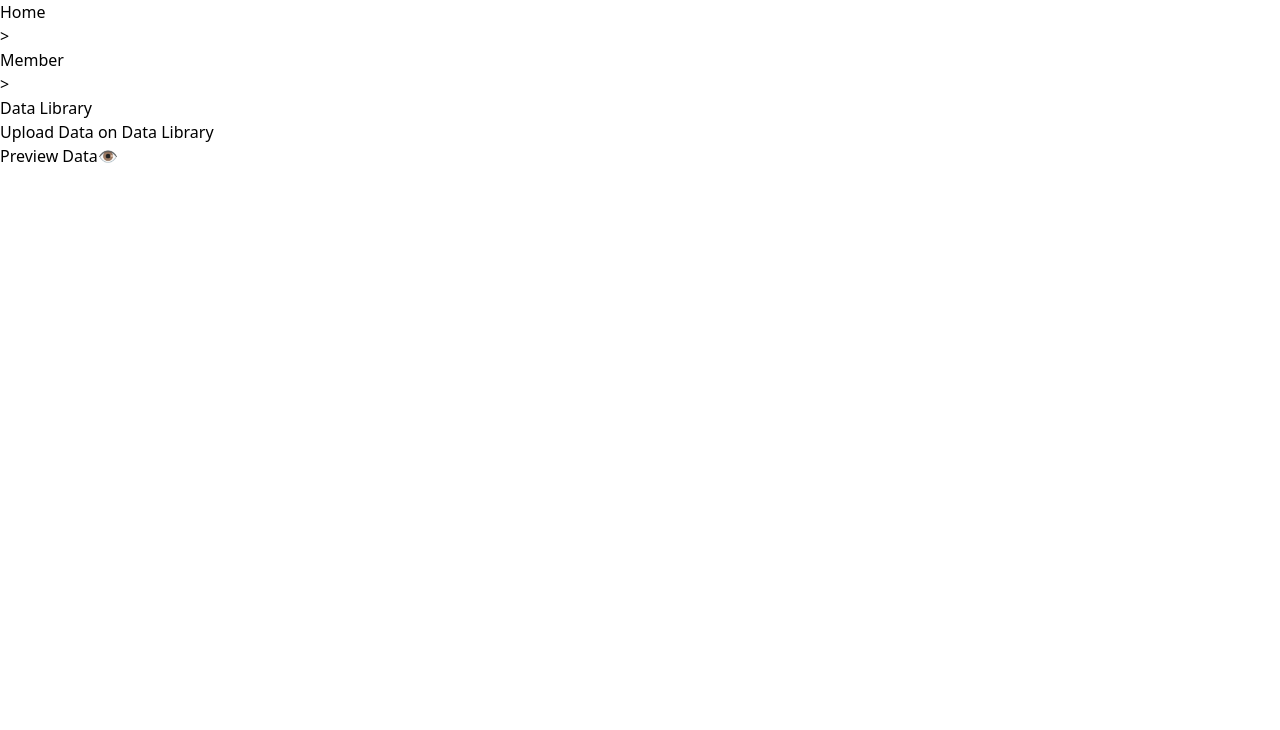
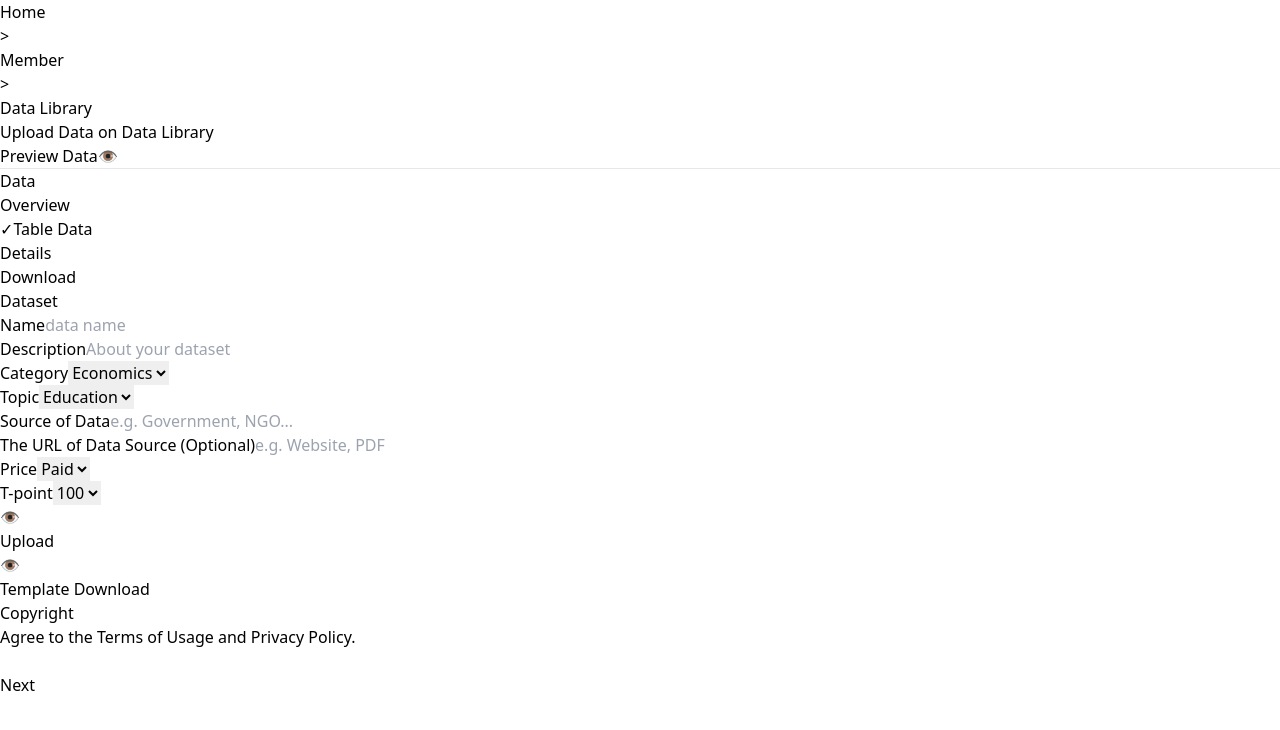
Before and after one commit to imam0321/log-contract, a React (Vite) app: page / in a window 1280 px wide. Shown: the top 730 px of the page. Built offline with nearby package versions, Linux system fonts and the light colour scheme.

Commit message:
complited Data Library component

```diff
--- a/src/components/profile/DataLibrary.jsx
+++ b/src/components/profile/DataLibrary.jsx
@@ -1,11 +1,19 @@
+import { useState } from "react";
 
 
 export default function DataLibrary() {
+  const [isOnCopyright, setIsOnCopyright] = useState(false);
+
+  const handleCopyrightToggle = (event) => {
+    event.preventDefault();
+    setIsOnCopyright(!isOnCopyright);
+  };
+
   return (
     <>
-      <div className="mt-4 ms-6 mr-8">
+      <div className="mt-4 ms-6 mr-8 md:block hidden">
         <nav
-          className="flex items-center w-[18%] h-[24px] text-sm border border-[#E9E9EB] rounded-md px-2 py-2"
+          className="md:flex items-center w-[19%] h-[24px] text-sm border border-[#E9E9EB] rounded-md px-2 py-2"
         >
           <ol className="flex items-center space-x-1 text-[#60646C]">
             <li>
@@ -42,8 +50,168 @@ export default function DataLibrary() {
             <button className="h-[36px] flex items-center border-2 border-dashed rounded shadow px-4 py-2">👁️</button>
           </div>
         </div>
+        <hr className="border border-[#D9D9D9] mt-5 mb-[60px] -ms-6 -mr-8" />
       </div>
 
+      <div className="flex justify-start gap-x-7">
+        <nav className="w-[15%] md:block hidden ms-11">
+          <h3 className="font-semibold">Data</h3>
+          <ul className="pt-2">
+            <li><span className="font-medium text-sm pr-4">{" "}</span>Overview</li>
+            <li><span className="font-medium text-sm pr-1">✓</span>Table Data</li>
+            <li><span className="font-medium text-sm pr-4">{" "}</span>Details</li>
+            <li><span className="font-medium text-sm pr-4">{" "}</span>Download</li>
+          </ul>
+        </nav>
+
+        <form className="lg:w-[45%] w-full md-mx-2 mx-4">
+          <h1 className="text-2xl text-[#60646C] font-bold">Dataset</h1>
+          <div className="mb-[22px] mt-[29px]">
+            <label className="block font-medium text-sm mb-2">
+              Name
+            </label>
+            <input
+              type="text"
+              name="dataName"
+              className="w-full h-[36px] px-3 py-1 text-[#71717A] border border-[#E4E4E7] rounded-md shadow outline-none"
+              placeholder="data name"
+            />
+          </div>
+          <div className="mb-[27px]">
+            <label className="block font-medium text-sm mb-2">
+              Description
+            </label>
+            <input
+              type="text"
+              name="dataName"
+              className="w-full h-[36px] px-3 py-1 text-[#71717A] border border-[#E4E4E7] rounded-md shadow outline-none"
+              placeholder="About your dataset"
+            />
+          </div>
+
+          <div className="flex items-center mb-[27px] gap-x-6">
+            <div className="w-full">
+              <label className="block font-medium text-sm mb-2">
+                Category
+              </label>
+              <select
+                type="text"
+                name="sex"
+                className="w-full h-[36px] px-2 py-1 border border-[#E4E4E7] rounded-md shadow outline-none"
+              >
+                <option>Economics</option>
+              </select>
+            </div>
+            <div className="w-full">
+              <label className="block font-medium text-sm mb-2">
+                Topic
+              </label>
+              <select
+                type="text"
+                name="age"
+                className="w-full h-[36px] px-2 py-1 border border-[#E4E4E7] rounded-md shadow outline-none"
+              >
+                <option>Education</option>
+              </select>
+            </div>
+          </div>
+
+          <div className="mb-[32px]">
+            <label className="block font-medium text-sm mb-2">
+              Source of Data
+            </label>
+            <input
+              type="text"
+              name="dataName"
+              className="w-full h-[36px] px-3 py-1 text-[#71717A] border border-[#E4E4E7] rounded-md shadow outline-none"
+              placeholder="e.g. Government, NGO..."
+            />
+          </div>
+
+          <div className="mb-[27px]">
+            <label className="block font-medium text-sm mb-2">
+              The URL of Data Source (Optional)
+            </label>
+            <input
+              type="text"
+              name="dataName"
+              className="w-full h-[36px] px-3 py-1 text-[#71717A] border border-[#E4E4E7] rounded-md shadow outline-none"
+              placeholder="e.g. Website, PDF"
+            />
+          </div>
+
+          <div className="flex items-center mb-[25px] gap-x-6">
+            <div className="w-full">
+              <label className="block font-medium text-sm mb-2">
+                Price
+              </label>
+              <select
+                type="text"
+                name="sex"
+                className="w-full h-[36px] px-2 py-1 border border-[#E4E4E7] rounded-md shadow outline-none"
+              >
+                <option>Paid</option>
+              </select>
+            </div>
+            <div className="w-full">
+              <label className="block font-medium text-sm mb-2">
+                T-point
+              </label>
+              <select
+                type="text"
+                name="age"
+                className="w-full h-[36px] px-2 py-1 border border-[#E4E4E7] rounded-md shadow outline-none"
+              >
+                <option>100</option>
+              </select>
+            </div>
+          </div>
+
+          <div className="flex items-center mb-[37px]">
+            <div className="w-1/2 text-center px-5 py-4 border-2 border-[#1E40AF] rounded-md mr-4">
+              <p>👁️</p>
+              <p className="mt-3">Upload</p>
+            </div>
+            <div className="w-1/2 text-center px-5 py-4  border-2 border-slate-100 rounded-md">
+              <p>👁️</p>
+              <p className="mt-3">Template Download</p>
+            </div>
+          </div>
+
+          <div className="mb-[55px] mr-4">
+            <h1 className="text-sm font-medium">
+              Copyright
+            </h1>
+            <div className="flex justify-between items-start">
+              <p className="text-[#71717A] w-[90%]">
+                Agree to the <span className="underline">Terms of Usage</span> and <span className="underline">Privacy Policy.</span>
+              </p>
+              <div className="w-[10%]">
+                <button
+                  onClick={handleCopyrightToggle}
+                  type="button"
+                  className={`w-[50px] h-6 flex items-center rounded-full p-1 transition duration-300 ${isOnCopyright ? "bg-black" : "bg-gray-300"
+                    }`}
+                >
+                  <div
+                    className={`w-5 h-5 bg-white rounded-full shadow-md transform transition duration-300 ${isOnCopyright ? "translate-x-6" : "translate-x-0"
+                      }`}
+                  ></div>
+                </button>
+              </div>
+            </div>
+          </div>
+
+          <div className="md:block flex justify-center mb-[121px]">
+          <button
+            type="submit"
+            className="w-[50%] h-[36px] py-2 px-5 bg-[#DB2777] text-white rounded-md "
+          >
+            Next
+          </button>
+          </div>
+        </form>
+      </div>
 
     </>
   )
--- a/src/components/profile/ProfileEdit.jsx
+++ b/src/components/profile/ProfileEdit.jsx
@@ -316,9 +316,11 @@ export default function ProfileEdit() {
             </div>
 
             <div className="md:w-1/2 w-full md-mt-0 mt-9">
-              <div className="">
+              <div>
 
-                <h1 className="text-sm font-medium">Exclusive Offers & Product News</h1>
+                <h1 className="text-sm font-medium">
+                  Exclusive Offers & Product News
+                </h1>
                 <div className="flex justify-between items-start">
                   <p className="text-[#71717A]">
                     Receive discounts, tips, updates, and expert advice through email.
```
